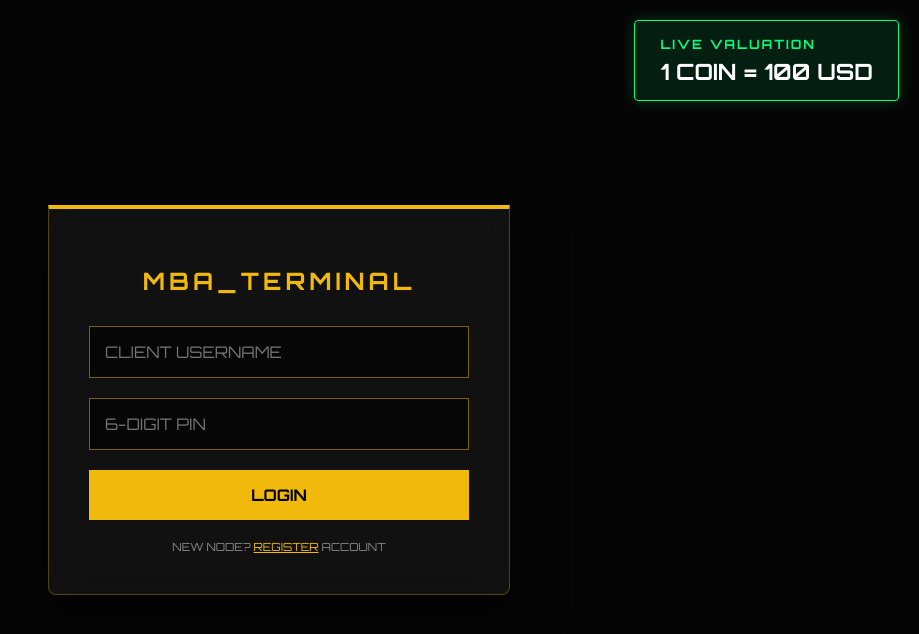
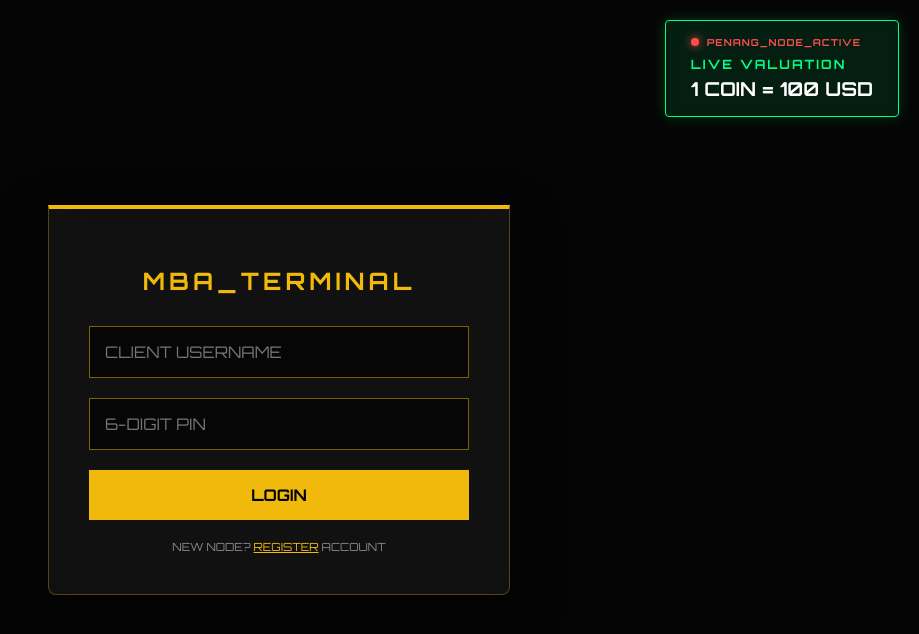
Before and after one commit to MBA2509007/MBA2509007-COIN, a website: page index.html in a window 1280 px wide. Shown: the whole page, without its empty margins (361-1280 px from the left). Drawn offline with Linux system fonts and the light colour scheme.

Commit message:
Update index.html

```diff
--- a/index.html
+++ b/index.html
@@ -140,16 +140,26 @@
             cursor: pointer;
             text-decoration: underline;
         }
+        @keyframes pulse {
+    0% { opacity: 1; transform: scale(1); }
+    50% { opacity: 0.3; transform: scale(0.9); }
+    100% { opacity: 1; transform: scale(1); }
+}
     </style>
 </head>
 <body>
 
     <canvas id="globe-canvas"></canvas>
 
-    <div class="rate-card">
-        <h2>LIVE VALUATION</h2>
-        <p>1 COIN = 100 USD</p>
+<div class="rate-card">
+    <div style="display:flex; align-items:center; gap:8px; margin-bottom: 8px;">
+        <div style="width:8px; height:8px; background:#ff4d4d; border-radius:50%; animation: pulse 1s infinite; box-shadow: 0 0 8px #ff4d4d;"></div>
+        <h2 style="font-size:0.6rem; color: #ff4d4d; letter-spacing: 1px; margin:0; font-weight: bold;">PENANG_NODE_ACTIVE</h2>
     </div>
+
+    <h2 style="color: var(--green-glow); font-size: 0.8rem; margin:0;">LIVE VALUATION</h2>
+    <p style="margin: 5px 0 0 0; font-size: 1.2rem;">1 COIN = 100 USD</p>
+</div>
 
     <div class="terminal-box">
         <h1>MBA_TERMINAL</h1>
```
